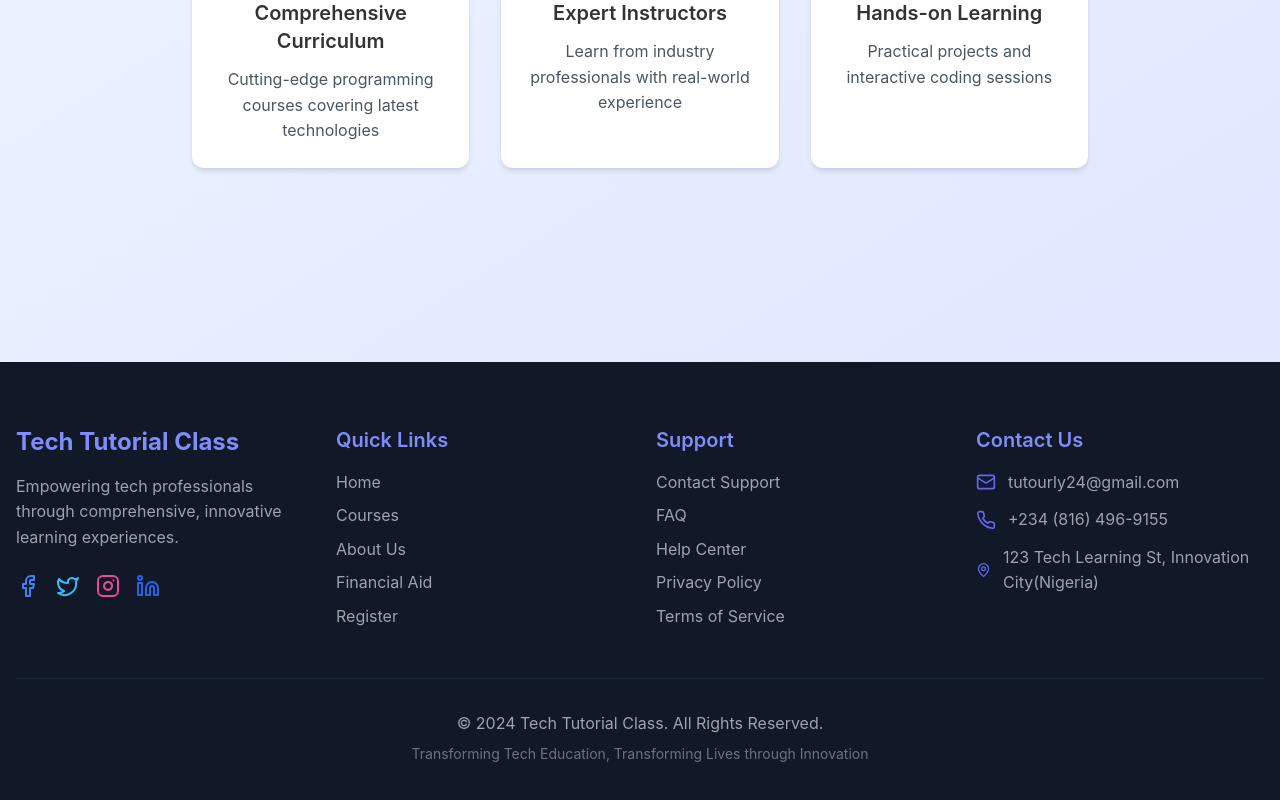
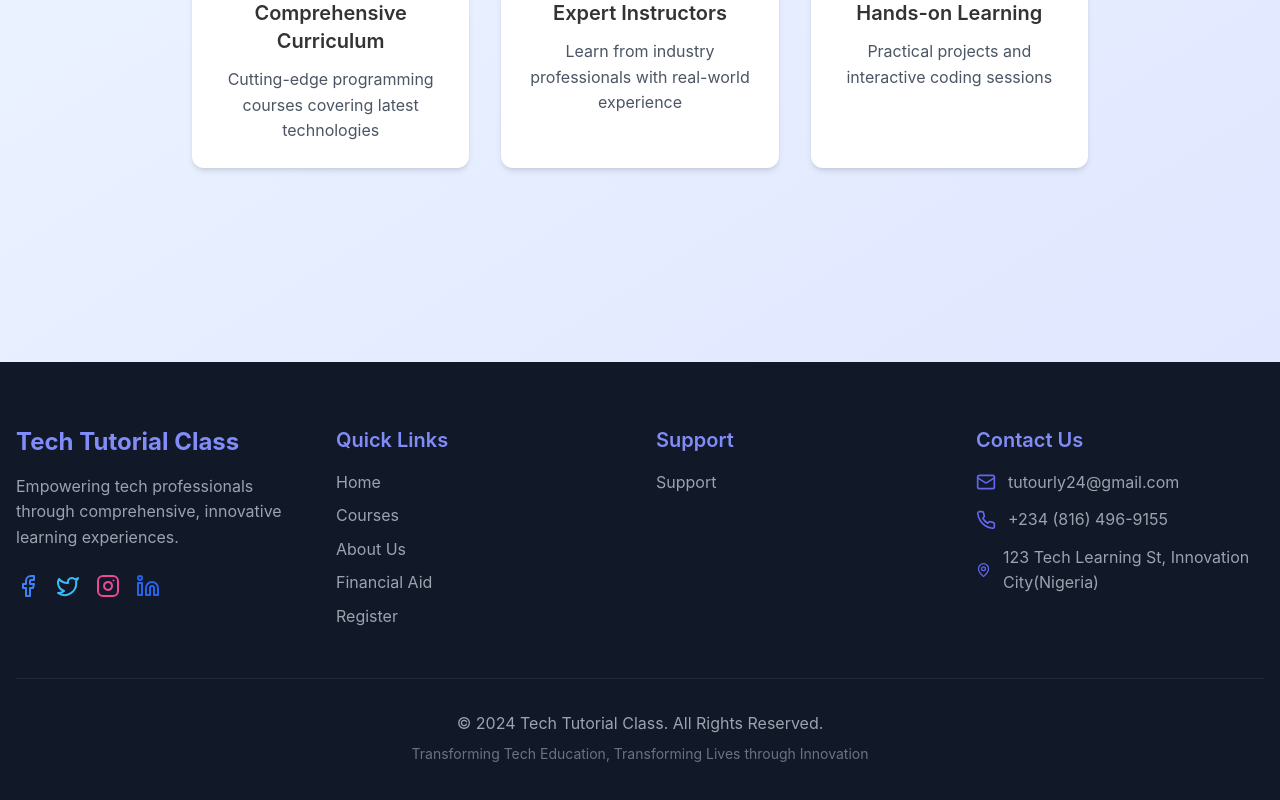
Before and after one commit to Curlybrayce/quick-up, a React (Vite) app in the folder frontend/: page / in a window 1280 px wide. Shown: the part 512-1312 px from the top of the page. Built offline with nearby package versions, Linux system fonts and the light colour scheme.

Commit message:
Updated the footer

```diff
--- a/frontend/src/components/layout/Footer.jsx
+++ b/frontend/src/components/layout/Footer.jsx
@@ -22,11 +22,11 @@ const Footer = () => {
   ];
 
   const supportLinks = [
-    { name: 'Contact Support', path: '/support' },
-    { name: 'FAQ', path: '/faq' },
-    { name: 'Help Center', path: '/help' },
-    { name: 'Privacy Policy', path: '/privacy' },
-    { name: 'Terms of Service', path: '/terms' }
+    { name: 'Support', path: '/about' },
+    // { name: 'FAQ', path: '/faq' }
+    // { name: 'Help Center', path: '/help' },
+    // { name: 'Privacy Policy', path: '/privacy' },
+    // { name: 'Terms of Service', path: '/terms' }
   ];
 
   return (
```
